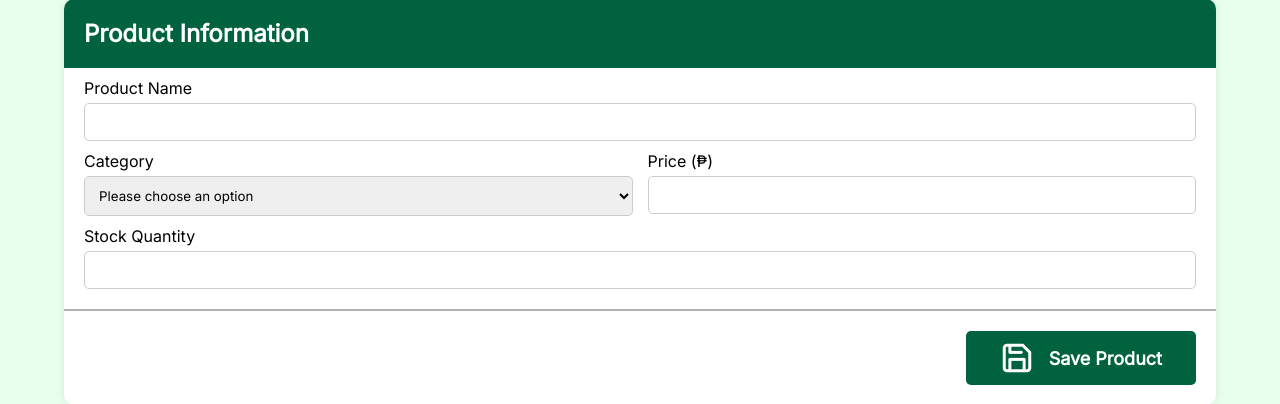
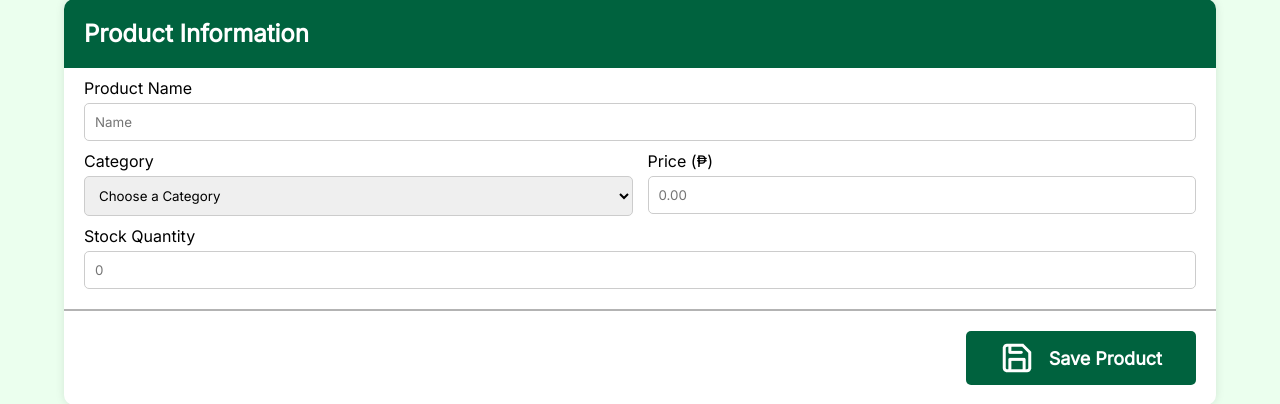
Before and after one commit to mz-dy/CPE3222-CRUD, a PHP site: page /add-product.php in a window 1280 px wide. Shown: the part 328-732 px from the top of the page. Run offline with PHP 8.4, Linux system fonts and the light colour scheme.

Commit message:
added placeholder values for inputs

```diff
--- a/add-product.php
+++ b/add-product.php
@@ -63,13 +63,13 @@
         <form action="process-add.php" method="POST">
 
             <label>Product Name</label>
-            <input type="text" name="product_name" required>
+            <input type="text" placeholder="Name" name="product_name" required>
 
             <div style="display: flex; gap: 15px;">
                 <div class="form-grp">
                     <label>Category</label>
                     <select class="dropdown-category" name="categories" id="categories-select" required>
-                        <option value="" disabled selected>Please choose an option</option>
+                        <option value="" disabled selected>Choose a Category</option>
                         <option value="beverages">Beverages</option>
                         <option value="snacks">Snacks</option>
                         <option value="household">Household</option>
@@ -83,12 +83,12 @@
                 </div>
                 <div class="form-grp">
                     <label>Price (₱)</label>
-                    <input type="number" step="0.01" name="price" required>
+                    <input type="number" placeholder="0.00" step="0.01" name="price" required>
                 </div>
             </div>
 
             <label>Stock Quantity</label>
-            <input type="number" name="stock_quantity" required>
+            <input type="number" placeholder="0" name="stock_quantity" required>
 
             <div class="save-container">
                 <button class="save" type="submit">
```
